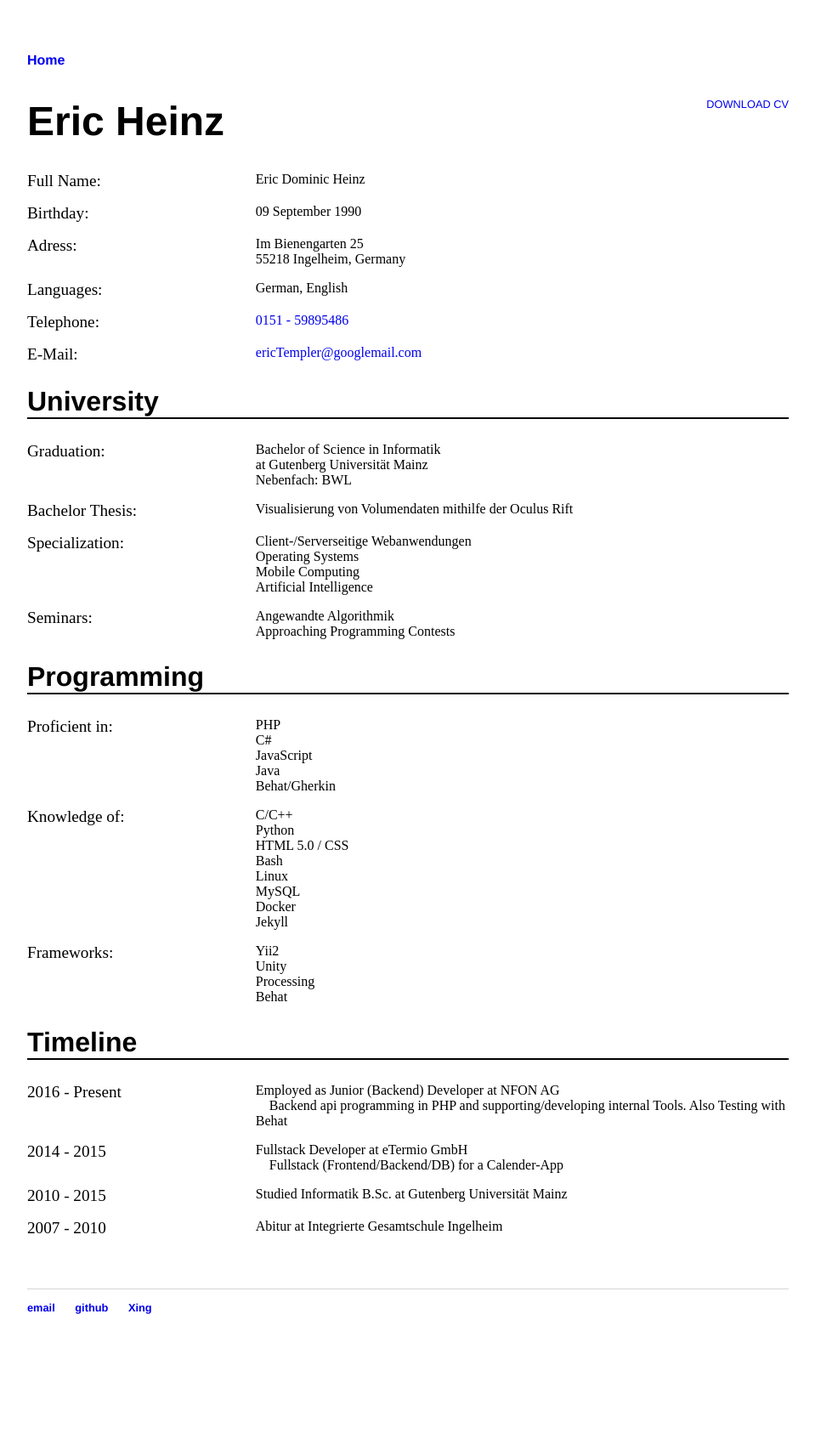
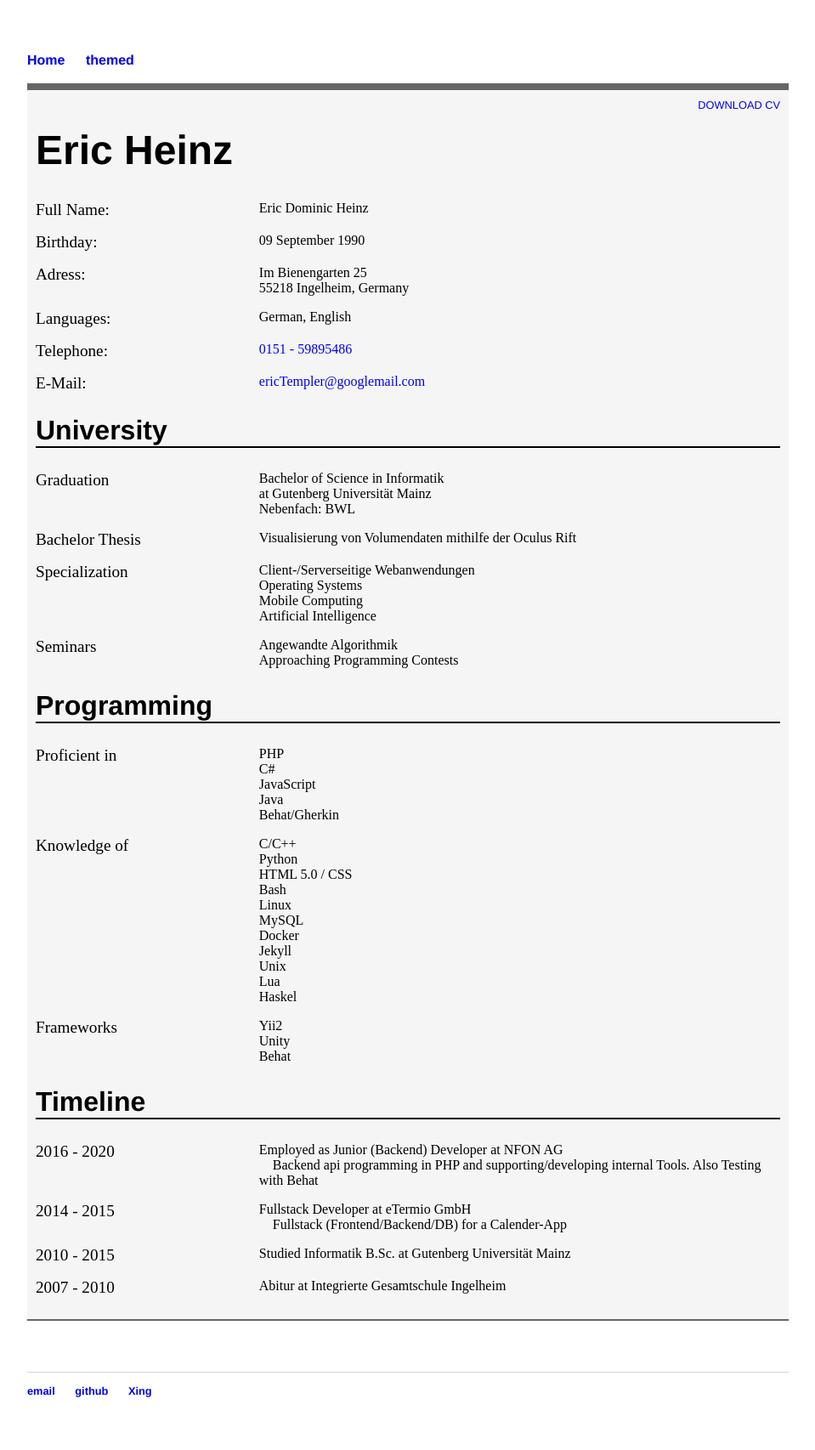
Before and after one commit to Templer90/ApplicationPage, a Jekyll site: the page built from index.html, in a window 1280 px wide. Shown: the whole page at 85% size, without its empty margins (160-1119 px from the left). Built offline with Jekyll 4.4.1, drawn with Linux system fonts in a browser that asks for light colours; before the commit the page ends 1608 px from its top, so only the background shows below that.

Commit message:
New Theme

```diff
--- a/_data/timeline.json
+++ b/_data/timeline.json
@@ -1,7 +1,7 @@
 [
   {
     "start_date": "2016",
-    "end_date": "Present",
+    "end_date": "2020",
     "title": "Employed as Junior (Backend) Developer at NFON AG",
     "info": "Backend api programming in PHP and supporting/developing internal Tools. Also Testing with Behat"
   },
--- a/_data/university.json
+++ b/_data/university.json
@@ -1,6 +1,6 @@
 [
   {
-    "title": "Graduation: ",
+    "title": "Graduation",
     "data": [
       "Bachelor of Science in Informatik ",
       "at Gutenberg Universität Mainz ",
@@ -8,23 +8,23 @@
     ]
   },
   {
-    "title": "Bachelor Thesis: ",
+    "title": "Bachelor Thesis",
     "data": "Visualisierung von Volumendaten mithilfe der Oculus Rift"
   },
   {
-    "title": "Specialization: ",
+    "title": "Specialization",
     "data": [
-      "Client-/Serverseitige Webanwendungen",
+      "Client-/Serverseitige Web&shy;anwendungen",
       "Operating Systems",
       "Mobile Computing",
       "Artificial Intelligence"
     ]
   },
   {
-    "title": "Seminars: ",
+    "title": "Seminars",
     "data": [
       "Angewandte Algorithmik",
-      " Approaching Programming Contests"
+      "Approaching Programming Contests"
     ]
   }
 ]
--- /dev/null
+++ b/_includes/cv_line.html
@@ -0,0 +1,10 @@
+<div>
+    <span class="span_title">{{ include.content.title }}</span>
+    <span class="span_info">
+			{% if include.content.data.first %}
+				{{ include.content.data | join: "<br>" }}
+			{% else %}
+				{{ include.content.data }}
+			{% endif %}
+			</span>
+</div>
--- a/_layouts/default.html
+++ b/_layouts/default.html
@@ -8,6 +8,7 @@
 <nav>
     <ul>
         <li><a href="/">Home</a></li>
+        <li><a href="/themes/">themed</a></li>
     </ul>
 </nav>
 <div class="container">
--- a/css/main.css
+++ b/css/main.css
@@ -21,7 +21,13 @@ ul.posts { margin: 20px auto 40px; font-size: 1.5em; }
 ul.posts li { list-style: none; }
 
 /* CV */
-.cv { margin: 0px 0px 60px; }
+.cv {
+    margin: 0px 0px 60px;
+    background: #f5f5f5;
+    border: solid #666;
+    border-width: 8px 0 2px 0;
+    padding: 10px;
+}
 .cv h1 { font-size: 3em; }
 .cv h2 {
     font-size: 2em;
--- a/index.html
+++ b/index.html
@@ -22,23 +22,14 @@ title: Eric Heinz
 	<h2>University</h2>
 	<div class="contend university">
 		{% for obj in university %}
-		<div>
-			<span class="span_title">{{ obj.title }}</span>
-			<span class="span_info">
-			{% if  obj.data.first %}
-				{{ obj.data | join: "<br>" }}
-			{% else %}
-				{{ obj.data }}
-			{% endif %}
-			</span>
-		</div>
+        {% include cv_line.html content=obj %}
 		{% endfor %}
 	</div>
 
 	<h2>Programming</h2>
 	<div class="contend programming">
 		{% for obj in programming.languages %}
-		<div><span class="span_title">{{ obj.title }}</span><span class="span_info"> {{ obj.data | join: "<br>" }}</span></div>
+        {% include cv_line.html content=obj %}
 		{% endfor %}
 	</div>
 
```
Also changed, not shown: _data/programming.json (+11 -6 lines), _includes/cv_table.html (added, +35 -0 lines), _layouts/resume.html (added, +19 -0 lines), css/resume.css (added, +81 -0 lines), themes/index.html (added, +144 -0 lines), 1 other file.
